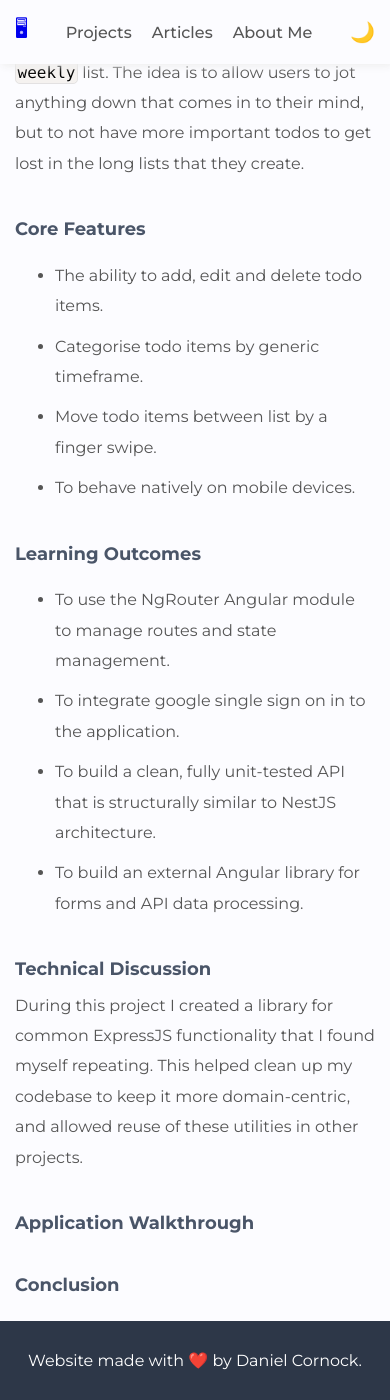
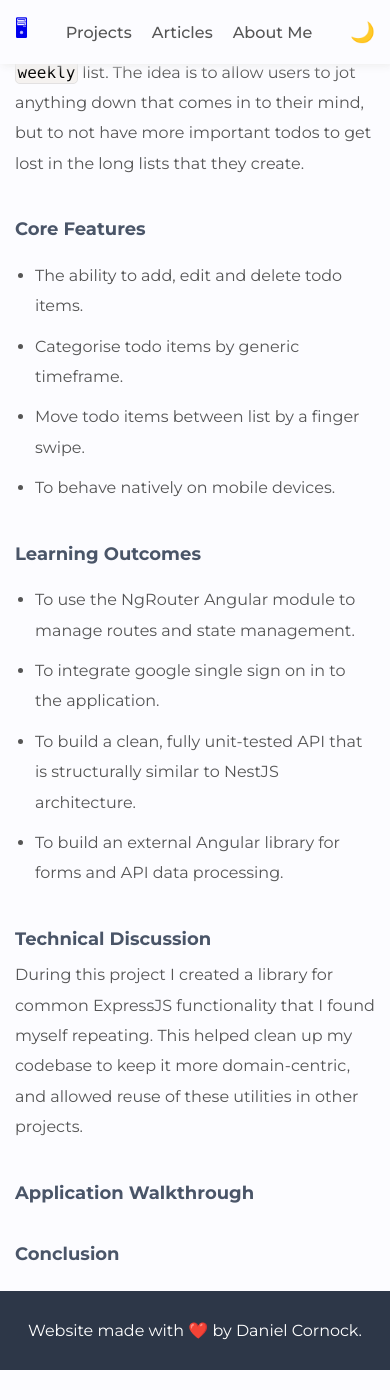
Before and after one commit to danielcornock/danielcornock.co.uk, a Jekyll site: the page built from _projects/nutodo.md, in a window 390 px wide and 1400 px high, scrolled down 803 px. Built offline with Jekyll 4.4.1, drawn with Linux system fonts in a browser that asks for light colours; nearby versions of some CDN libraries; after the commit the page ends 2173 px from its top, so only the background shows below that.

Commit message:
make mobile bullet points less indented

```diff
--- a/_layouts/post/_post.scss
+++ b/_layouts/post/_post.scss
@@ -151,6 +151,10 @@ $post-header-margin-bottom: 10px;
     ul {
       list-style-position: outside;
       margin: $post-default-spacing 0 $post-large-spacing 40px;
+
+      @include media($phone) {
+        margin-left: 20px;
+      }
     }
 
     li {
```
